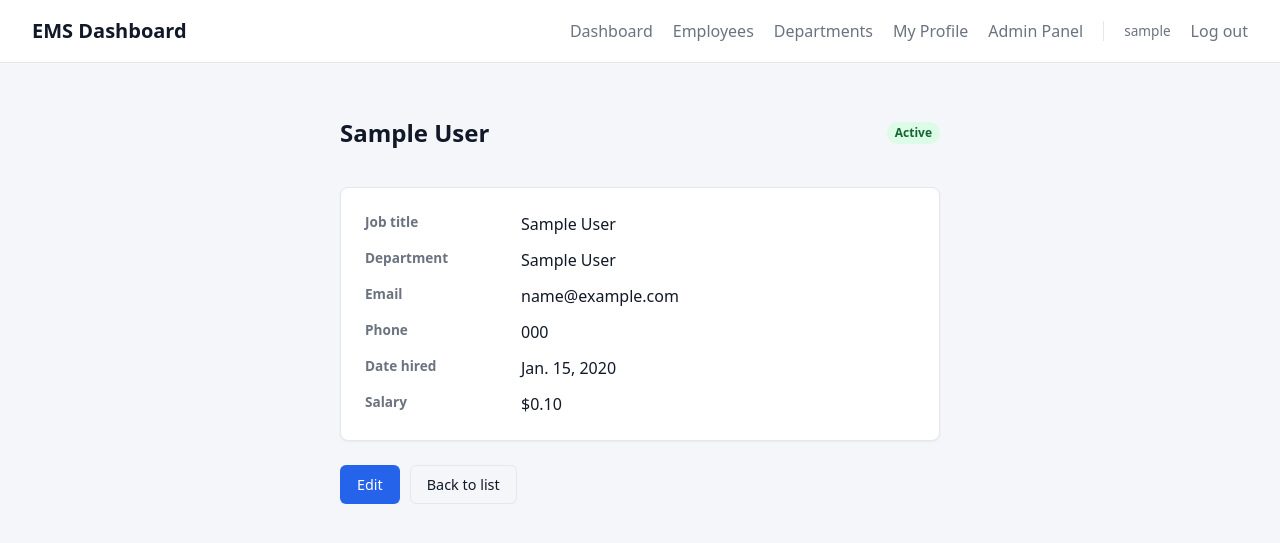
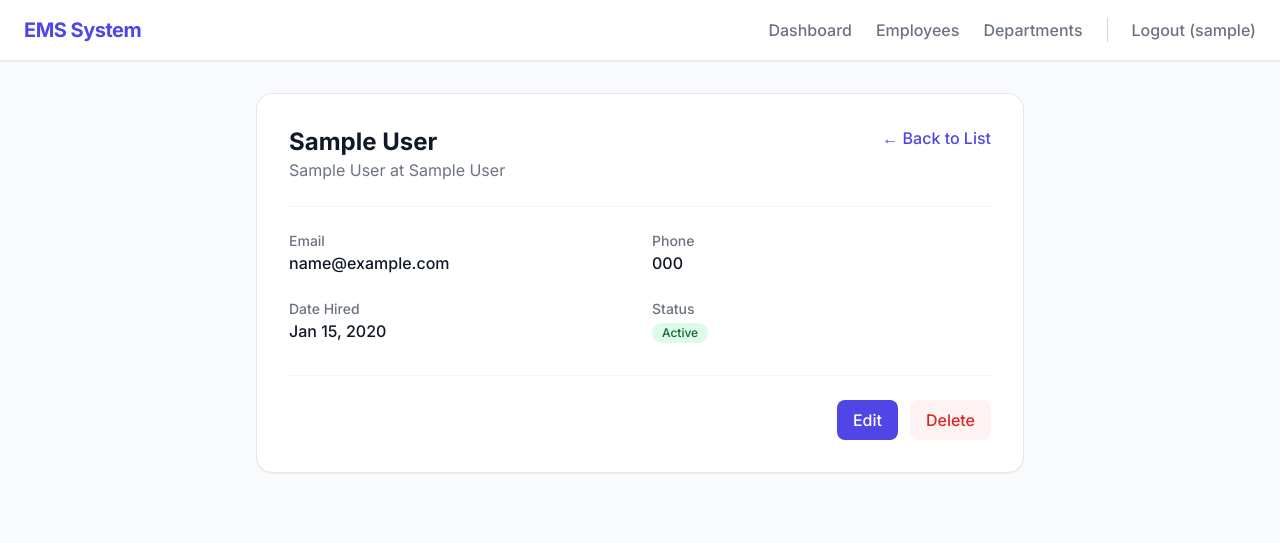
Before and after one commit to Saadatnejad2004/employee-managment-system, a Django app: page /1/ in a window 1280 px wide. Shown: the top 543 px of the page. Run offline with Django 5.2, Linux system fonts and the light colour scheme; a user stored in the database is signed in; tables that the repository leaves empty hold one stand-in row (values such as "Sample post"); parts of the project's set-up code (start-up, migrations or seed data) failed here and were passed over; some libraries are stand-ins or nearby versions.

Commit message:
Fixed the runtime error in .env ; Switched to SQlite and local build again to make sure the UI and overall design is ok before moving to Docker.

```diff
--- a/config/settings.py
+++ b/config/settings.py
@@ -166,6 +166,7 @@ STATIC_URL = "static/"
 STATIC_ROOT = BASE_DIR / "staticfiles"  # target of `collectstatic`
 STATICFILES_DIRS = [BASE_DIR / "static"]
 
+
 STORAGES = {
     "default": {"BACKEND": "django.core.files.storage.FileSystemStorage"},
     "staticfiles": {
--- a/config/urls.py
+++ b/config/urls.py
@@ -4,16 +4,9 @@ from django.urls import include, path
 
 urlpatterns = [
     path("admin/", admin.site.urls),
-    # Authentication. LoginView is exempt from LoginRequiredMiddleware by
-    # design; LogoutView only accepts POST (CSRF-protected).
-    path(
-        "accounts/login/",
-        auth_views.LoginView.as_view(
-            template_name="employees/login.html",
-            redirect_authenticated_user=True,
-        ),
-        name="login",
-    ),
-    path("accounts/logout/", auth_views.LogoutView.as_view(), name="logout"),
+    # Auth Routes
+    path("login/", auth_views.LoginView.as_view(template_name="login.html"), name="login"),
+    path("logout/", auth_views.LogoutView.as_view(), name="logout"),
+    # App Routes
     path("", include("employees.urls")),
 ]
--- a/employees/forms.py
+++ b/employees/forms.py
@@ -1,39 +1,15 @@
-from decimal import Decimal
-
 from django import forms
 
 from .models import Department, Employee
-from .money import MAX_CENTS, cents_to_dollars, dollars_to_cents
 
-
-def dollars_field(label, help_text=""):
-    """A form field that takes dollars (e.g. 50000.00); the model stores cents."""
-    return forms.DecimalField(
-        label=label,
-        help_text=help_text,
-        min_value=Decimal("0"),
-        max_value=cents_to_dollars(MAX_CENTS),
-        max_digits=12,
-        decimal_places=2,
-        widget=forms.NumberInput(attrs={"step": "0.01", "placeholder": "e.g. 50000.00"}),
-    )
+INPUT_CLASSES = (
+    "w-full px-4 py-2.5 rounded-lg border border-gray-300 "
+    "focus:ring-2 focus:ring-indigo-500 focus:border-indigo-500 "
+    "outline-none transition"
+)
 
 
 class EmployeeForm(forms.ModelForm):
-    salary = dollars_field("Salary (USD per year)")
-
-    field_order = [
-        "first_name",
-        "last_name",
-        "email",
-        "phone",
-        "job_title",
-        "salary",
-        "date_hired",
-        "status",
-        "department",
-    ]
-
     class Meta:
         model = Employee
         fields = [
@@ -42,47 +18,38 @@ class EmployeeForm(forms.ModelForm):
             "email",
             "phone",
             "job_title",
+            "salary_cents",
             "date_hired",
             "status",
             "department",
         ]
         widgets = {
-            "date_hired": forms.DateInput(attrs={"type": "date"}),
+            "first_name": forms.TextInput(attrs={"class": INPUT_CLASSES, "placeholder": "Jane"}),
+            "last_name": forms.TextInput(attrs={"class": INPUT_CLASSES, "placeholder": "Doe"}),
+            "email": forms.EmailInput(
+                attrs={"class": INPUT_CLASSES, "placeholder": "jane@example.com"}
+            ),
+            "phone": forms.TextInput(attrs={"class": INPUT_CLASSES, "placeholder": "+1 555-0199"}),
+            "job_title": forms.TextInput(
+                attrs={"class": INPUT_CLASSES, "placeholder": "Software Engineer"}
+            ),
+            "salary_cents": forms.NumberInput(
+                attrs={"class": INPUT_CLASSES, "placeholder": "e.g., 8500000"}
+            ),
+            "date_hired": forms.DateInput(attrs={"class": INPUT_CLASSES, "type": "date"}),
+            "status": forms.Select(attrs={"class": INPUT_CLASSES}),
+            "department": forms.Select(attrs={"class": INPUT_CLASSES}),
         }
-
-    def __init__(self, *args, **kwargs):
-        super().__init__(*args, **kwargs)
-        if self.instance.pk:
-            self.initial["salary"] = cents_to_dollars(self.instance.salary_cents)
-
-    def clean_email(self):
-        # Emails are case-insensitive in practice: store lowercase and make
-        # uniqueness case-insensitive too.
-        email = self.cleaned_data["email"].strip().lower()
-        clash = Employee.objects.filter(email__iexact=email).exclude(pk=self.instance.pk)
-        if clash.exists():
-            raise forms.ValidationError("An employee with this email already exists.")
-        return email
-
-    def save(self, commit=True):
-        self.instance.salary_cents = dollars_to_cents(self.cleaned_data["salary"])
-        return super().save(commit=commit)
 
 
 class DepartmentForm(forms.ModelForm):
-    budget = dollars_field("Budget (USD)")
-
-    field_order = ["name", "description", "budget"]
-
     class Meta:
         model = Department
-        fields = ["name", "description"]
-
-    def __init__(self, *args, **kwargs):
-        super().__init__(*args, **kwargs)
-        if self.instance.pk:
-            self.initial["budget"] = cents_to_dollars(self.instance.budget_cents)
-
-    def save(self, commit=True):
-        self.instance.budget_cents = dollars_to_cents(self.cleaned_data["budget"])
-        return super().save(commit=commit)
+        fields = ["name", "description", "budget_cents"]
+        widgets = {
+            "name": forms.TextInput(attrs={"class": INPUT_CLASSES, "placeholder": "Engineering"}),
+            "description": forms.Textarea(attrs={"class": INPUT_CLASSES, "rows": 3}),
+            "budget_cents": forms.NumberInput(
+                attrs={"class": INPUT_CLASSES, "placeholder": "e.g., 50000000"}
+            ),
+        }
--- a/employees/templates/base.html
+++ b/employees/templates/base.html
@@ -4,42 +4,35 @@
 <head>
     <meta charset="UTF-8">
     <meta name="viewport" content="width=device-width, initial-scale=1.0">
-    <title>Employee Management System</title>
-    <link rel="stylesheet" href="{% static 'css/style.css' %}">
+    <title>EMS System</title>
+    <script src="https://cdn.tailwindcss.com"></script>
+    <link href="https://fonts.googleapis.com/css2?family=Inter:wght@400;500;600;700&display=swap" rel="stylesheet">
+    <style>body { font-family: 'Inter', sans-serif; }</style>
 </head>
-<body>
-    <nav class="navbar">
-        <h1>EMS Dashboard</h1>
-        <div class="nav-links">
-            {% if user.is_authenticated %}
-                {% if perms.employees.view_reports %}
-                    <a href="{% url 'dashboard' %}">Dashboard</a>
-                {% endif %}
-                {% if perms.employees.view_employee %}
-                    <a href="{% url 'employee_list' %}">Employees</a>
-                {% endif %}
-                {% if perms.employees.view_department %}
-                    <a href="{% url 'department_list' %}">Departments</a>
-                {% endif %}
-                {% if user.employee_profile %}
-                    <a href="{% url 'my_profile' %}">My Profile</a>
-                {% endif %}
-                {% if user.is_staff %}
-                    <a href="{% url 'admin:index' %}" target="_blank" rel="noopener">Admin Panel</a>
-                {% endif %}
+<body class="bg-gray-50 text-gray-900">
+    <nav class="bg-white border-b border-gray-200 px-6 py-4 flex justify-between items-center sticky top-0 z-50 shadow-sm">
+        <a href="{% url 'dashboard' %}" class="text-xl font-bold text-indigo-600 tracking-tight">EMS System</a>
 
-                <span class="nav-user">{{ user.get_username }}</span>
-                <!-- Logout must be a POST (CSRF-protected) since Django 5.0 -->
-                <form method="post" action="{% url 'logout' %}" class="nav-form">
-                    {% csrf_token %}
-                    <button type="submit" class="link-button">Log out</button>
-                </form>
-            {% endif %}
+        <div class="flex items-center space-x-6">
+            <a href="{% url 'dashboard' %}" class="text-gray-500 hover:text-indigo-600 font-medium transition">Dashboard</a>
+            <a href="{% url 'employee_list' %}" class="text-gray-500 hover:text-indigo-600 font-medium transition">Employees</a>
+            <a href="{% url 'department_list' %}" class="text-gray-500 hover:text-indigo-600 font-medium transition">Departments</a>
+
+            <form action="{% url 'logout' %}" method="post" class="m-0 border-l border-gray-300 pl-6">
+                {% csrf_token %}
+                <button type="submit" class="text-gray-500 hover:text-red-500 font-medium transition">
+                    Logout ({{ user.username }})
+                </button>
+            </form>
         </div>
     </nav>
-    <div class="container">
+
+    <main class="max-w-7xl mx-auto px-4 sm:px-6 lg:px-8 py-8">
         {% block content %}
         {% endblock %}
-    </div>
+    </main>
+
+    <script src="https://unpkg.com/lucide@latest"></script>
+    <script>lucide.createIcons();</script>
 </body>
 </html>
--- a/employees/templates/employees/employee_detail.html
+++ b/employees/templates/employees/employee_detail.html
@@ -1,33 +1,40 @@
 {% extends 'base.html' %}
-{% load money %}
+{% block content %}
+<div class="max-w-3xl mx-auto">
+    <div class="bg-white rounded-2xl shadow-sm border border-gray-200 p-8">
+        <div class="flex justify-between items-start mb-6">
+            <div>
+                <h2 class="text-2xl font-bold text-gray-900">{{ employee.first_name }} {{ employee.last_name }}</h2>
+                <p class="text-gray-500">{{ employee.job_title }} at {{ employee.department.name }}</p>
+            </div>
+            <a href="{% url 'employee_list' %}" class="text-indigo-600 hover:text-indigo-800 font-medium">&larr; Back to List</a>
+        </div>
 
-{% block content %}
-<div style="max-width: 600px; margin: 0 auto;">
-    <div style="display: flex; justify-content: space-between; align-items: center; margin-bottom: 16px;">
-        <h2>{{ employee.first_name }} {{ employee.last_name }}</h2>
-        <span class="status-badge status-{{ employee.status }}">{{ employee.get_status_display }}</span>
-    </div>
+        <div class="grid grid-cols-2 gap-6 pt-6 border-t border-gray-100">
+            <div>
+                <p class="text-sm text-gray-500 font-medium">Email</p>
+                <p class="text-gray-900 font-medium">{{ employee.email }}</p>
+            </div>
+            <div>
+                <p class="text-sm text-gray-500 font-medium">Phone</p>
+                <p class="text-gray-900 font-medium">{{ employee.phone|default:"—" }}</p>
+            </div>
+            <div>
+                <p class="text-sm text-gray-500 font-medium">Date Hired</p>
+                <p class="text-gray-900 font-medium">{{ employee.date_hired|date:"M d, Y" }}</p>
+            </div>
+            <div>
+                <p class="text-sm text-gray-500 font-medium">Status</p>
+                <span class="inline-flex items-center px-2.5 py-0.5 rounded-full text-xs font-medium {% if employee.status == 'active' %}bg-green-100 text-green-800{% elif employee.status == 'on_leave' %}bg-yellow-100 text-yellow-800{% else %}bg-red-100 text-red-800{% endif %}">
+                    {{ employee.get_status_display }}
+                </span>
+            </div>
+        </div>
 
-    <div class="card" style="padding: 24px;">
-        <dl class="detail-list">
-            <dt>Job title</dt><dd>{{ employee.job_title }}</dd>
-            <dt>Department</dt><dd>{{ employee.department.name }}</dd>
-            <dt>Email</dt><dd>{{ employee.email }}</dd>
-            <dt>Phone</dt><dd>{{ employee.phone|default:"—" }}</dd>
-            <dt>Date hired</dt><dd>{{ employee.date_hired }}</dd>
-            {% if salary_cents is not None %}
-                <dt>Salary</dt><dd>{{ salary_cents|money }}</dd>
-            {% endif %}
-        </dl>
-    </div>
-
-    <div style="display: flex; gap: 10px; margin-top: 24px;">
-        {% if perms.employees.change_employee %}
-            <a href="{% url 'employee_update' employee.pk %}" class="btn btn-primary">Edit</a>
-        {% endif %}
-        {% if perms.employees.view_all_employees or perms.employees.view_department_employees %}
-            <a href="{% url 'employee_list' %}" class="btn btn-ghost">Back to list</a>
-        {% endif %}
+        <div class="mt-8 pt-6 border-t border-gray-100 flex justify-end gap-3">
+            <a href="{% url 'employee_update' employee.pk %}" class="bg-indigo-600 text-white px-4 py-2 rounded-lg font-medium hover:bg-indigo-700 transition">Edit</a>
+            <a href="{% url 'employee_delete' employee.pk %}" class="bg-red-50 text-red-600 px-4 py-2 rounded-lg font-medium hover:bg-red-100 transition">Delete</a>
+        </div>
     </div>
 </div>
 {% endblock %}
--- a/employees/views.py
+++ b/employees/views.py
@@ -1,11 +1,8 @@
 from django.contrib.auth.decorators import login_not_required
-from django.contrib.auth.mixins import PermissionRequiredMixin
 from django.db import OperationalError, connection
-from django.db.models import Count, Q
-from django.http import Http404, JsonResponse
-from django.shortcuts import redirect
+from django.db.models import Avg, Count, Q, Sum
+from django.http import JsonResponse
 from django.urls import reverse_lazy
-from django.views import View
 from django.views.generic import (
     CreateView,
     DeleteView,
@@ -17,81 +14,74 @@ from django.views.generic import (
 
 from .forms import DepartmentForm, EmployeeForm
 from .models import Department, Employee
-from .permissions import EmployeeScopeMixin, can_view_salary
-from .reports import PAYABLE_STATUSES, company_summary, department_breakdown
 
-# Authentication ("are you logged in?") is enforced globally by
-# LoginRequiredMiddleware. Everything below is AUTHORIZATION:
-#   PermissionRequiredMixin -> may this user use this screen at all? (403)
-#   EmployeeScopeMixin      -> which employee rows may they touch?   (404)
+# Authentication is enforced globally by LoginRequiredMiddleware.
+# We only handle view logic here.
 
 # ============ EMPLOYEE VIEWS ============
 
 
-class EmployeeListView(PermissionRequiredMixin, EmployeeScopeMixin, ListView):
-    permission_required = "employees.view_employee"
+class EmployeeListView(ListView):
+    model = Employee
     template_name = "employees/employee_list.html"
     context_object_name = "employees"
     paginate_by = 10
 
     def get_queryset(self):
-        # Scoped (and select_related) queryset from EmployeeScopeMixin.
-        queryset = super().get_queryset().order_by("-date_hired", "last_name", "pk")
-
-        # "john smith" must match first_name=John AND last_name=Smith, so
-        # every word has to match at least one field (AND of ORs).
-        for term in (self.request.GET.get("q") or "").split():
+        queryset = (
+            super().get_queryset().select_related("department").order_by("-date_hired", "last_name")
+        )
+        query = self.request.GET.get("q")
+        if query:
             queryset = queryset.filter(
-                Q(first_name__icontains=term)
-                | Q(last_name__icontains=term)
-                | Q(email__icontains=term)
-                | Q(job_title__icontains=term)
+                Q(first_name__icontains=query)
+                | Q(last_name__icontains=query)
+                | Q(email__icontains=query)
+                | Q(job_title__icontains=query)
             )
         return queryset
 
 
-class EmployeeDetailView(PermissionRequiredMixin, EmployeeScopeMixin, DetailView):
-    permission_required = "employees.view_employee"
+class EmployeeDetailView(DetailView):
+    model = Employee
     template_name = "employees/employee_detail.html"
     context_object_name = "employee"
 
-    def get_context_data(self, **kwargs):
-        context = super().get_context_data(**kwargs)
-        employee = self.object
-        # Field-level security: the salary is only put in the context when
-        # this user is allowed to see it, so it cannot leak via the template.
-        if can_view_salary(self.request.user, employee):
-            context["salary_cents"] = employee.salary_cents
-        return context
+
+class MyProfileView(DetailView):
+    model = Employee
+    template_name = "employees/my_profile.html"
+    context_object_name = "employee"
+
+    def get_object(self, queryset=None):
+        # Assuming you link the User to the Employee via email (or a user field)
+        # If you added a `user = models.OneToOneField(User)` to your Employee model,
+        # change this to `return self.request.user.employee`
+        employee = Employee.objects.filter(email=self.request.user.email).first()
+        if not employee:
+            # Fallback if no employee record exists for this user
+            from django.http import Http404
+
+            raise Http404("No Employee profile found for this user.")
+        return employee
 
 
-class MyProfileView(View):
-    """Shortcut to the logged-in user's own employee record."""
-
-    def get(self, request):
-        profile = getattr(request.user, "employee_profile", None)
-        if profile is None:
-            raise Http404("No employee profile is linked to this account.")
-        return redirect("employee_detail", pk=profile.pk)
-
-
-class EmployeeCreateView(PermissionRequiredMixin, CreateView):
-    permission_required = "employees.add_employee"
+class EmployeeCreateView(CreateView):
     model = Employee
     form_class = EmployeeForm
     template_name = "employees/employee_form.html"
     success_url = reverse_lazy("employee_list")
 
 
-class EmployeeUpdateView(PermissionRequiredMixin, EmployeeScopeMixin, UpdateView):
-    permission_required = "employees.change_employee"
+class EmployeeUpdateView(UpdateView):
+    model = Employee
     form_class = EmployeeForm
     template_name = "employees/employee_form.html"
     success_url = reverse_lazy("employee_list")
 
 
-class EmployeeDeleteView(PermissionRequiredMixin, EmployeeScopeMixin, DeleteView):
-    permission_required = "employees.delete_employee"
+class EmployeeDeleteView(DeleteView):
+    model = Employee
     template_name = "employees/employee_confirm_delete.html"
     success_url = reverse_lazy("employee_list")
 
@@ -99,20 +89,16 @@ class EmployeeDeleteView(PermissionRequiredMixin, EmployeeScopeMixin, DeleteView
 # ============ DEPARTMENT VIEWS ============
 
 
-class DepartmentListView(PermissionRequiredMixin, ListView):
-    permission_required = "employees.view_department"
+class DepartmentListView(ListView):
     model = Department
     template_name = "employees/department_list.html"
     context_object_name = "departments"
 
     def get_queryset(self):
-        return Department.objects.annotate(
-            emp_count=Count("employees", filter=Q(employees__status__in=PAYABLE_STATUSES))
-        ).order_by("name")
+        return Department.objects.annotate(emp_count=Count("employees"))
 
 
-class DepartmentCreateView(PermissionRequiredMixin, CreateView):
-    permission_required = "employees.add_department"
+class DepartmentCreateView(CreateView):
     model = Department
     form_class = DepartmentForm
     template_name = "employees/department_form.html"
@@ -122,14 +108,24 @@ class DepartmentCreateView(PermissionRequiredMixin, CreateView):
 # ============ DASHBOARD REPORT ============
 
 
-class DashboardView(PermissionRequiredMixin, TemplateView):
-    permission_required = "employees.view_reports"
+class DashboardView(TemplateView):
     template_name = "employees/dashboard.html"
 
     def get_context_data(self, **kwargs):
         context = super().get_context_data(**kwargs)
-        context["summary"] = company_summary()  # 1 query
-        context["departments"] = department_breakdown()  # 1 query
+        context["total_employees"] = Employee.objects.count()
+        context["active_employees"] = Employee.objects.filter(status="active").count()
+
+        payroll = Employee.objects.aggregate(total=Sum("salary_cents"))
+        context["total_payroll_dollars"] = (payroll["total"] or 0) / 100
+
+        avg_salary = Employee.objects.aggregate(avg=Avg("salary_cents"))
+        context["avg_salary_dollars"] = (avg_salary["avg"] or 0) / 100
+
+        context["departments"] = Department.objects.annotate(
+            emp_count=Count("employees"), dept_payroll=Sum("employees__salary_cents")
+        ).order_by("-emp_count")
+
         return context
 
 
@@ -138,7 +134,7 @@ class DashboardView(PermissionRequiredMixin, TemplateView):
 
 @login_not_required
 def healthz(request):
-    """Liveness + database check for Docker / load balancers. Public, reveals nothing."""
+    """Liveness + database check for Docker / load balancers."""
     try:
         connection.ensure_connection()
     except OperationalError:
```
Also changed, not shown: employees/templates/employees/my_profile.html (added, +27 -0 lines), employees/templates/login.html (added, +40 -0 lines).
